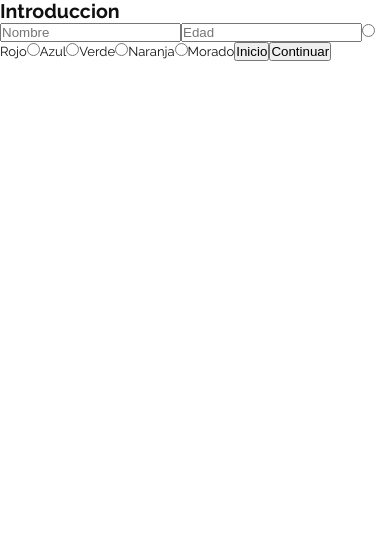
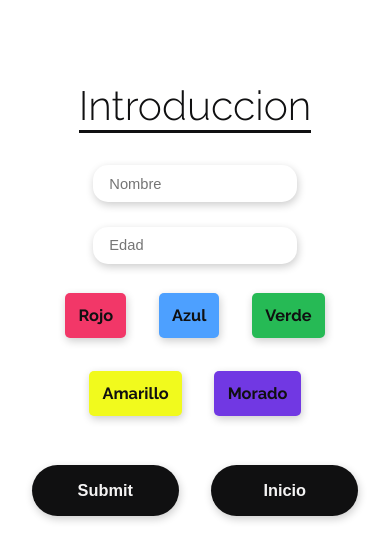
Before and after one commit to juanpichvrdo/fintech, a React (Create React App) app: page /introduccion in a window 390 px wide. Shown: the top 560 px of the page. Built offline with nearby package versions, Linux system fonts and the light colour scheme.

Commit message:
Add styling and responsiveness to introduccion page.

```diff
--- a/src/App.scss
+++ b/src/App.scss
@@ -15,14 +15,6 @@
     width: 65rem;
     position: relative;
     display: inline-block;
-
-    @media only screen and (max-width: 850px) {
-      display: flex;
-      padding-top: 10rem;
-      justify-content: center;
-      align-items: center;
-      flex-direction: column;
-    }
 
     &::after,
     &::before {
--- a/src/Introduccion.js
+++ b/src/Introduccion.js
@@ -1,4 +1,5 @@
 import React, { Component } from "react";
+import "./introduccion.scss";
 
 class Introduccion extends Component {
   state = {
@@ -52,6 +53,7 @@ class Introduccion extends Component {
             name="nombre"
             placeholder="Nombre"
             required
+            className="form__input"
           />
           <input
             type="number"
@@ -60,56 +62,75 @@ class Introduccion extends Component {
             name="edad"
             placeholder="Edad"
             required
+            className="form__input"
           />
-          <label>
+          <div className="form__radioGroup">
             <input
               type="radio"
               value="rojo"
               onChange={this.handleOnChange}
               name="color"
+              className="rojo"
+              id="rojo"
             />
+            <label for="rojo" className="rojo">
               Rojo
             </label>
-          <label>
+
             <input
               type="radio"
               value="azul"
               onChange={this.handleOnChange}
               name="color"
+              className="azul"
+              id="azul"
             />
+            <label for="azul" className="azul">
               Azul
             </label>
-          <label>
+
             <input
               type="radio"
               value="verde"
               onChange={this.handleOnChange}
               name="color"
+              className="verde"
+              id="verde"
             />
+            <label for="verde" className="verde">
               Verde
             </label>
-          <label>
+
             <input
               type="radio"
-              value="naranja"
+              value="amarillo"
               onChange={this.handleOnChange}
               name="color"
+              className="amarillo"
+              id="amarillo"
             />
-            Naranja
+            <label for="amarillo" className="amarillo">
+              Amarillo
             </label>
-          <label>
+
             <input
               type="radio"
               value="morado"
               onChange={this.handleOnChange}
               name="color"
+              className="morado"
+              id="morado"
             />
+            <label for="morado" className="morado">
               Morado
             </label>
+          </div>
+          <div className="page__buttons">
+            <button type="submit" onClick={this.showAlert}>
+              Submit
+            </button>
             <button onClick={this.changePage}>Inicio</button>
-          <button type="submit" onClick={this.showAlert}>
-            Continuar
-          </button>
+          </div>
         </form>
       </div>
     );
--- /dev/null
+++ b/src/introduccion.scss
@@ -0,0 +1,91 @@
+.introduccion {
+  min-height: 100vh;
+  background-size: cover;
+  display: flex;
+  padding-top: 10rem;
+  align-items: center;
+  flex-direction: column;
+  text-align: center;
+
+  &__heading {
+    font-size: 5rem;
+    font-weight: 300;
+    margin-bottom: 1rem;
+    border-bottom: 3px solid rgb(16, 16, 17);
+
+    @media only screen and (max-width: 700px) {
+      margin-bottom: 2.5rem;
+    }
+  }
+}
+
+.form {
+  &__input {
+    margin: 2rem 2rem 3.5rem;
+    width: 25rem;
+    padding: 1.3rem 2rem;
+    font-size: 1.8rem;
+    border: none;
+    border-radius: 15px;
+    box-shadow: 1px 3px 8px rgba($color: #000000, $alpha: 0.2);
+    transition: all 0.3s;
+
+    @media only screen and (max-width: 700px) {
+      margin: 1.5rem;
+    }
+
+    &:focus {
+      box-shadow: 2px 5px 13px rgba($color: #000000, $alpha: 0.4);
+    }
+  }
+
+  &__radioGroup {
+    margin-bottom: 5rem;
+
+    @media only screen and (max-width: 700px) {
+      margin-bottom: 2rem;
+    }
+
+    label {
+      margin: 0 2rem;
+      padding: 1rem;
+      font-size: 2rem;
+      font-weight: 700;
+      border-radius: 5px;
+      cursor: pointer;
+      display: inline-block;
+      border: 5px solid transparent;
+      box-shadow: 1px 3px 8px rgba($color: #000000, $alpha: 0.2);
+      transition: all 0.3s;
+
+      @media only screen and (max-width: 600px) {
+        margin: 2rem;
+      }
+    }
+    input {
+      display: none;
+    }
+  }
+}
+
+.rojo {
+  background: #f23768;
+}
+
+.azul {
+  background: #4da0ff;
+}
+
+.verde {
+  background: #26ba55;
+}
+.amarillo {
+  background: #f1fa1d;
+}
+.morado {
+  background: #7138e3;
+}
+
+input[type="radio"]:checked + label {
+  border: 5px solid black;
+}
```
Lines whose indentation alone changed are shown as unchanged.
